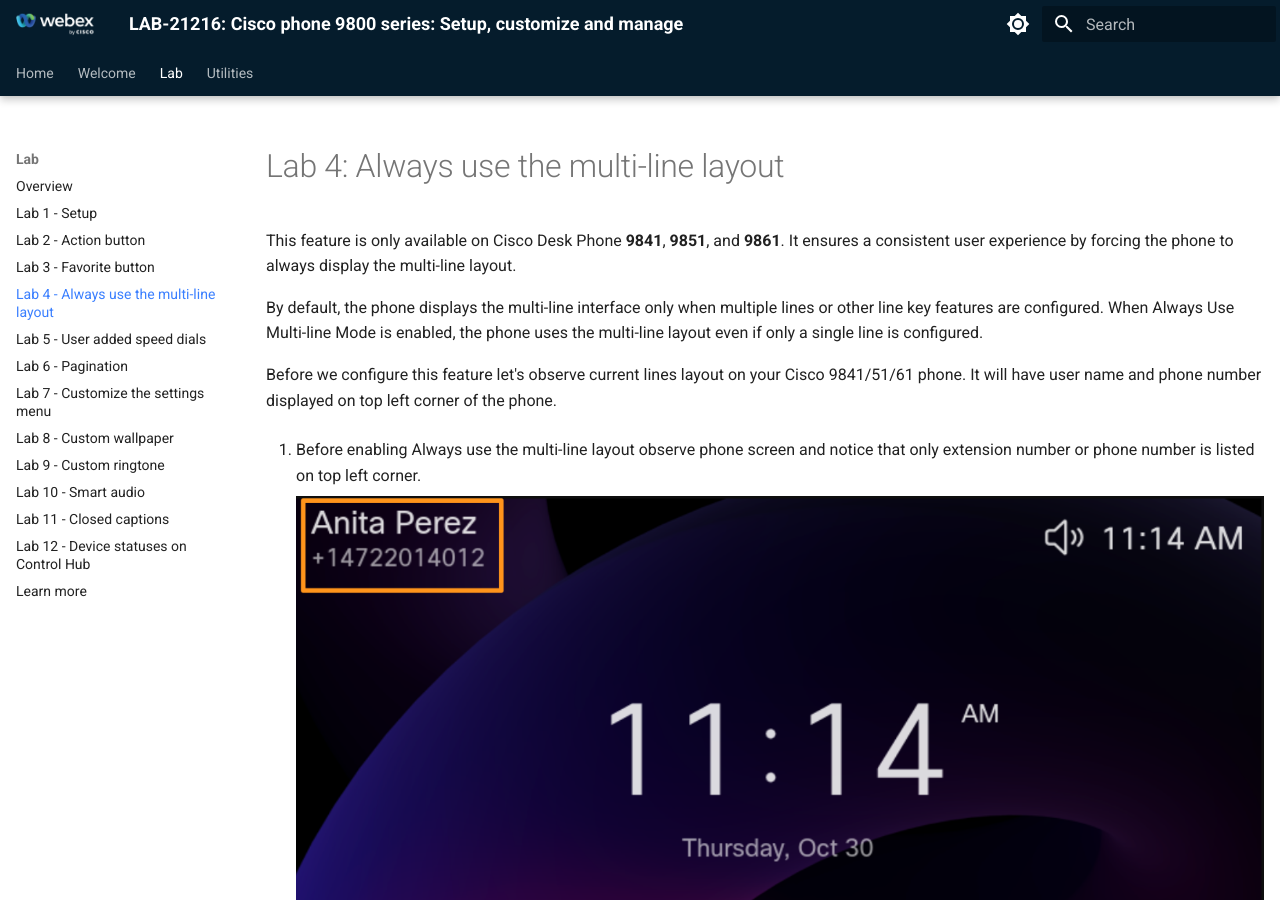
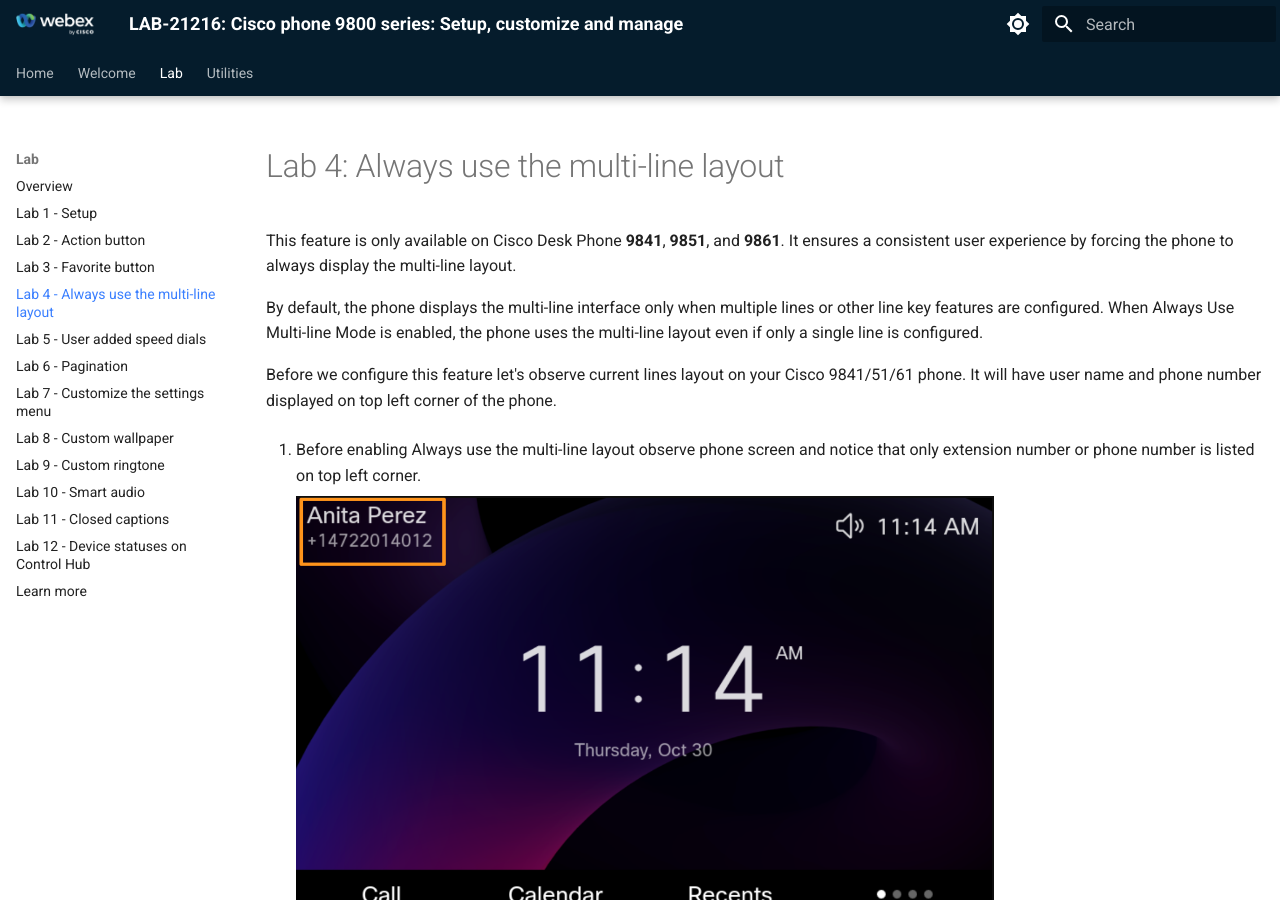
Before and after one commit to WebexCC-SA/LAB-21216, an MkDocs documentation site: the page built from docs/lab-4-always-use-the-multi-line-layout.md, in a window 1280 px wide and 900 px high. Built offline with MkDocs 1.6.1 and Material for MkDocs 9.7.7, drawn with Linux system fonts in a browser that asks for light colours.

```diff
--- a/docs/lab-4-always-use-the-multi-line-layout.md
+++ b/docs/lab-4-always-use-the-multi-line-layout.md
@@ -8,7 +8,7 @@
 
 1. Before enabling Always use the multi-line layout observe phone screen and notice that only extension number or phone number is listed on top left corner.
 
-    ![A screenshot of a phone AI-generated content may be incorrect.](assets/docx-image-060.png)
+    ![A screenshot of a phone AI-generated content may be incorrect.](assets/docx-image-060.png){ width="698" height="458" }
 
 1. On the browser tab where you have Webex CH logged in. Navigate to **MANAGEMENT > Devices.** It will list the phone you registered. Select your **Cisco 9841 or 9851 or 9861** phone**.** On the device Overview page, go to **Configuration** > **All configurations.**
 2. It will bring up **Device Configurations** page. Search for key word **AlwaysUseMultilineMode.** Select **Phone** > **LineKeySettings** > **AlwaysUseMultilineMode** from the available options.
@@ -19,6 +19,6 @@
 5. Click **Apply** on the next page. Click **Close** to close out **Device configurations** page.
 6. Go to your Cisco 98XX device that you configured multi-line, observe the line layout it will user name and phone number on top left corner (like before) & it will display the same information on first line indicating only one line configured from available lines on the phone.
 
-    ![A screenshot of a phone AI-generated content may be incorrect.](assets/docx-image-062.png)
+    ![A screenshot of a phone AI-generated content may be incorrect.](assets/docx-image-062.png){ width="699" height="422" }
 
 7. If you configure additional line it will list them right below line 1.
```
